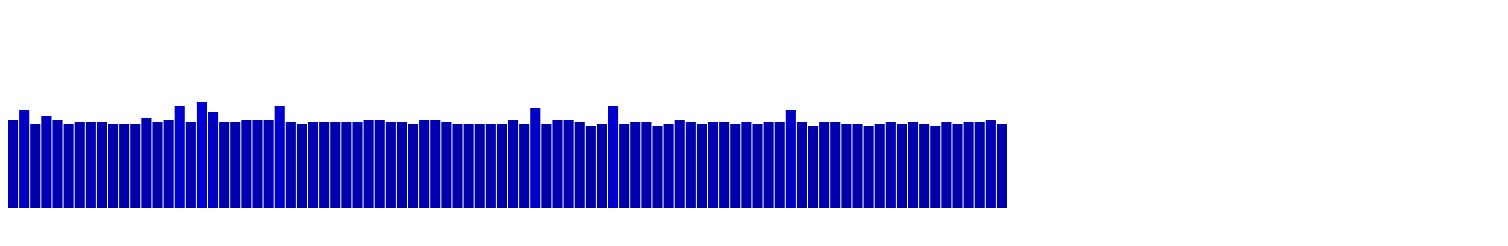
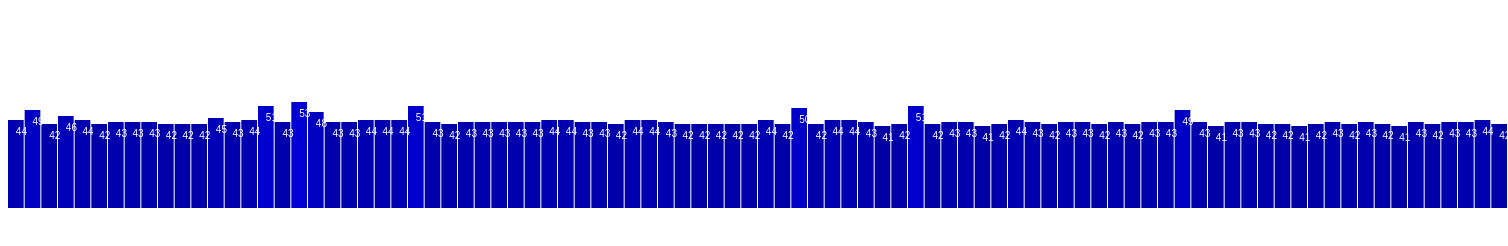
Before and after one commit to Adeline-Wei/D3, a plain HTML site: page Dashboard/index.html in a window 1280 px wide. Shown: the whole page, 1508 px wide, since content can reach past the window. Drawn offline with Linux system fonts and the light colour scheme.

Commit message:
add labels (not centering yet)

```diff
--- a/Dashboard/index.html
+++ b/Dashboard/index.html
@@ -19,7 +19,7 @@
 
 			var dataset;
 
-			var w = 1000;
+			var w = 1500;
 			var h = 200;
 			var barPadding = 1;
 
@@ -43,18 +43,28 @@
 					.data(dataset.data)
 					.enter()
 					.append("rect")
-					.attr("x", function(d, i){
-						return i * (w / dataset.data.length);
+					.attr({
+						x: function(d, i) { return i * (w / dataset.data.length); },
+						y: function(d) { return h - d[2] * 2; },
+						width: w / dataset.data.length - barPadding,
+						height: function(d, i) { return d[2] * 2 },
+						fill: function(d) { return "rgb(0, 0, " + (d[2] * 4) + ")"; }
+					});
+
+				svg.selectAll("text")
+					.data(dataset.data)
+					.enter()
+					.append("text")
+					.text(function(d){
+						return d[2];
 					})
-					.attr("y", function(d){
-						return h - d[2] * 2;
-					})
-					.attr("width", w / dataset.data.length - barPadding)
-					.attr("height", function(d, i){
-						return d[2] * 2;
-					})
-					.attr("fill", function(d){
-						return "rgb(0, 0, " + (d[2] * 4) + ")";
+					.attr({
+						x: function(d, i) { return i * (w / dataset.data.length) + (w / dataset.data.length - barPadding) / 2; },
+						y: function(d) { return h - d[2] * 2 + 15; },
+						"font-family": "sans-serif",
+						"font-size": "10px",
+						"fill": "white"
+						// "text-anchor": "middle"
 					});
 			};
 		</script>
```
